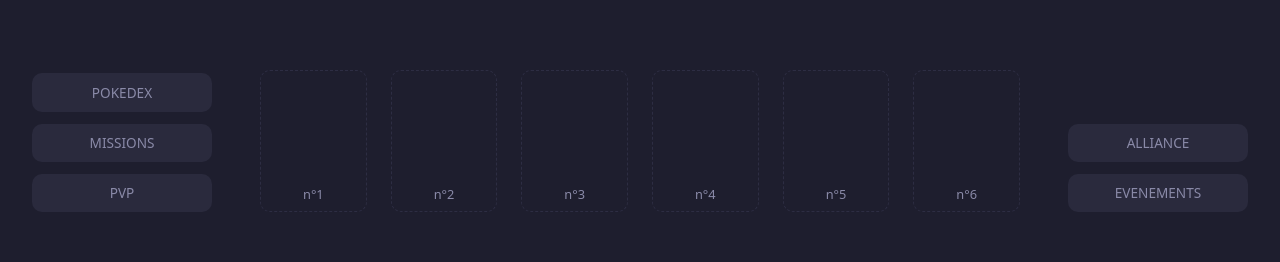
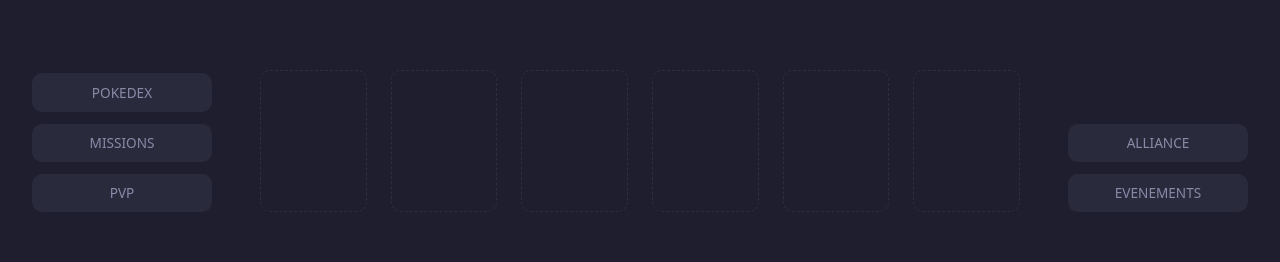
Before and after one commit to YoanCuervo/Pokemon_Gacha_FRONTEND, a React (Vite) app: page / in a window 1280 px wide. Shown: the part 412-674 px from the top of the page. Built offline with nearby package versions, Linux system fonts and the light colour scheme; no server answers.

Commit message:
feat: share team state via useContext, now home displya real team in real time

```diff
--- a/src/App.tsx
+++ b/src/App.tsx
@@ -1,16 +1,17 @@
 import { Route, Routes } from "react-router";
+import { TeamProvider } from "./context/TeamContext";
 import Home from "./pages/Home";
 import Team from "./pages/Team";
 
 function App() {
 	return (
-		<>
+		<TeamProvider>
 			<Home />
 			<Routes>
 				<Route path="/" element={null} />
 				<Route path="/team" element={<Team />} />
 			</Routes>
-		</>
+		</TeamProvider>
 	);
 }
 
--- /dev/null
+++ b/src/context/TeamContext.tsx
@@ -0,0 +1,59 @@
+import {
+	createContext,
+	type ReactNode,
+	useCallback,
+	useContext,
+	useEffect,
+	useState,
+} from "react";
+import { getBox } from "../services/box.service";
+import { getTeam } from "../services/team.service";
+import type { BoxResponse, TeamResponse } from "../types";
+
+interface TeamContextValue {
+	team: TeamResponse | null;
+	box: BoxResponse | null;
+	error: string | null;
+	setError: (message: string | null) => void;
+	loadData: () => void;
+}
+
+const TeamContext = createContext<TeamContextValue | null>(null);
+
+export function TeamProvider({ children }: { children: ReactNode }) {
+	const [team, setTeam] = useState<TeamResponse | null>(null);
+	const [box, setBox] = useState<BoxResponse | null>(null);
+	const [error, setError] = useState<string | null>(null);
+
+	const loadData = useCallback(() => {
+		getTeam()
+			.then(setTeam)
+			.catch((err: unknown) => {
+				setError(err instanceof Error ? err.message : "Erreur inconnue");
+			});
+
+		getBox()
+			.then(setBox)
+			.catch((err: unknown) => {
+				setError(err instanceof Error ? err.message : "Erreur inconnue");
+			});
+	}, []);
+
+	useEffect(() => {
+		loadData();
+	}, [loadData]);
+
+	return (
+		<TeamContext.Provider value={{ team, box, error, setError, loadData }}>
+			{children}
+		</TeamContext.Provider>
+	);
+}
+
+export function useTeam(): TeamContextValue {
+	const context = useContext(TeamContext);
+	if (!context) {
+		throw new Error("useTeam doit être utilisé dans un TeamProvider");
+	}
+	return context;
+}
--- a/src/pages/Home.css
+++ b/src/pages/Home.css
@@ -99,6 +99,17 @@
 	padding-bottom: 0.5rem;
 }
 
+.home-team-name {
+	font-size: 0.75rem;
+	font-weight: bold;
+	color: var(--text-main);
+}
+
+.home-team-shiny {
+	color: var(--accent);
+	margin-left: 0.15rem;
+}
+
 /* --- Barre basse --- */
 .home-bottom {
 	display: grid;
--- a/src/pages/Home.tsx
+++ b/src/pages/Home.tsx
@@ -1,7 +1,10 @@
 import { Link } from "react-router";
+import { useTeam } from "../context/TeamContext";
 import "./Home.css";
 
 function Home() {
+	const { team } = useTeam();
+
 	return (
 		<div className="home">
 			{/* Bandeau haut : profil / ressources / boutique */}
@@ -27,11 +30,21 @@ function Home() {
 
 				{/* Team au centre */}
 				<div className="home-team-preview">
-					{[1, 2, 3, 4, 5, 6].map((slot) => (
-						<div key={slot} className="home-team-slot">
-							n°{slot}
-						</div>
-					))}
+					{[1, 2, 3, 4, 5, 6].map((slot) => {
+						const member = team?.members.find((m) => m.slot_position === slot);
+						return (
+							<Link key={slot} to="/team" className="home-team-slot">
+								{member ? (
+									<span className="home-team-name">
+										{member.name}
+										{member.is_shiny && (
+											<span className="home-team-shiny">★</span>
+										)}
+									</span>
+								) : null}
+							</Link>
+						);
+					})}
 				</div>
 
 				{/* Colonne droite */}
--- a/src/pages/Team.tsx
+++ b/src/pages/Team.tsx
@@ -5,44 +5,23 @@ import {
 	SortableContext,
 } from "@dnd-kit/sortable";
 import { X } from "lucide-react";
-import { useCallback, useEffect, useState } from "react";
+import { useState } from "react";
 import { Link } from "react-router";
 import TeamSlot from "../components/TeamSlot";
-import { getBox } from "../services/box.service";
+import { useTeam } from "../context/TeamContext";
 import {
 	addToTeam,
-	getTeam,
 	removeFromTeam,
 	reorderTeam,
 } from "../services/team.service";
-import type { BoxResponse, TeamResponse } from "../types";
 import "./Team.css";
 
 function Team() {
+	const { team, box, error, setError, loadData } = useTeam();
+
 	// null = boîte fermée, sinon numéro du slot cliqué (1-6)
 	const [openSlot, setOpenSlot] = useState<number | null>(null);
-	const [team, setTeam] = useState<TeamResponse | null>(null);
-	const [box, setBox] = useState<BoxResponse | null>(null);
-	const [error, setError] = useState<string | null>(null);
 	const [editMode, setEditMode] = useState(false);
-
-	const loadData = useCallback(() => {
-		getTeam()
-			.then(setTeam)
-			.catch((err: unknown) => {
-				setError(err instanceof Error ? err.message : "Erreur inconnue");
-			});
-
-		getBox()
-			.then(setBox)
-			.catch((err: unknown) => {
-				setError(err instanceof Error ? err.message : "Erreur inconnue");
-			});
-	}, []);
-
-	useEffect(() => {
-		loadData();
-	}, [loadData]);
 
 	async function handleAddToTeam(instanceId: number) {
 		if (openSlot === null) return;
```
